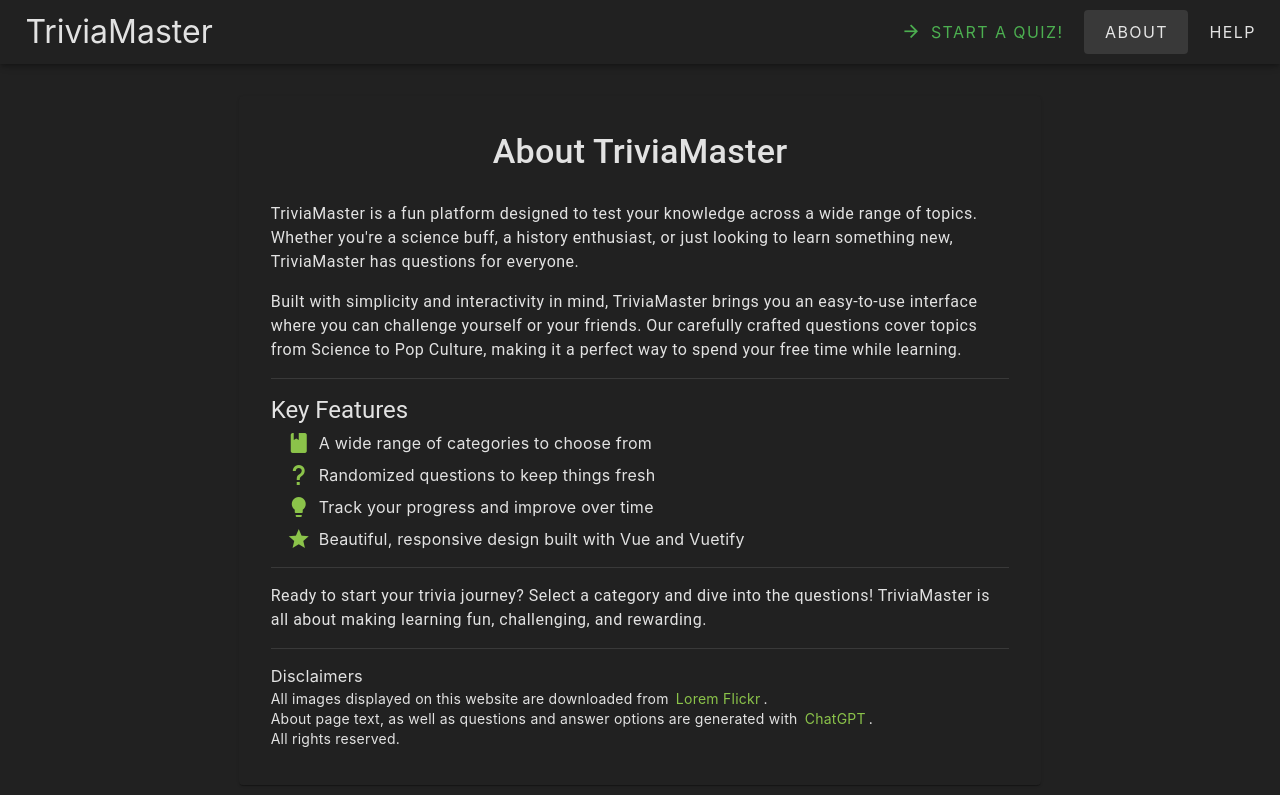
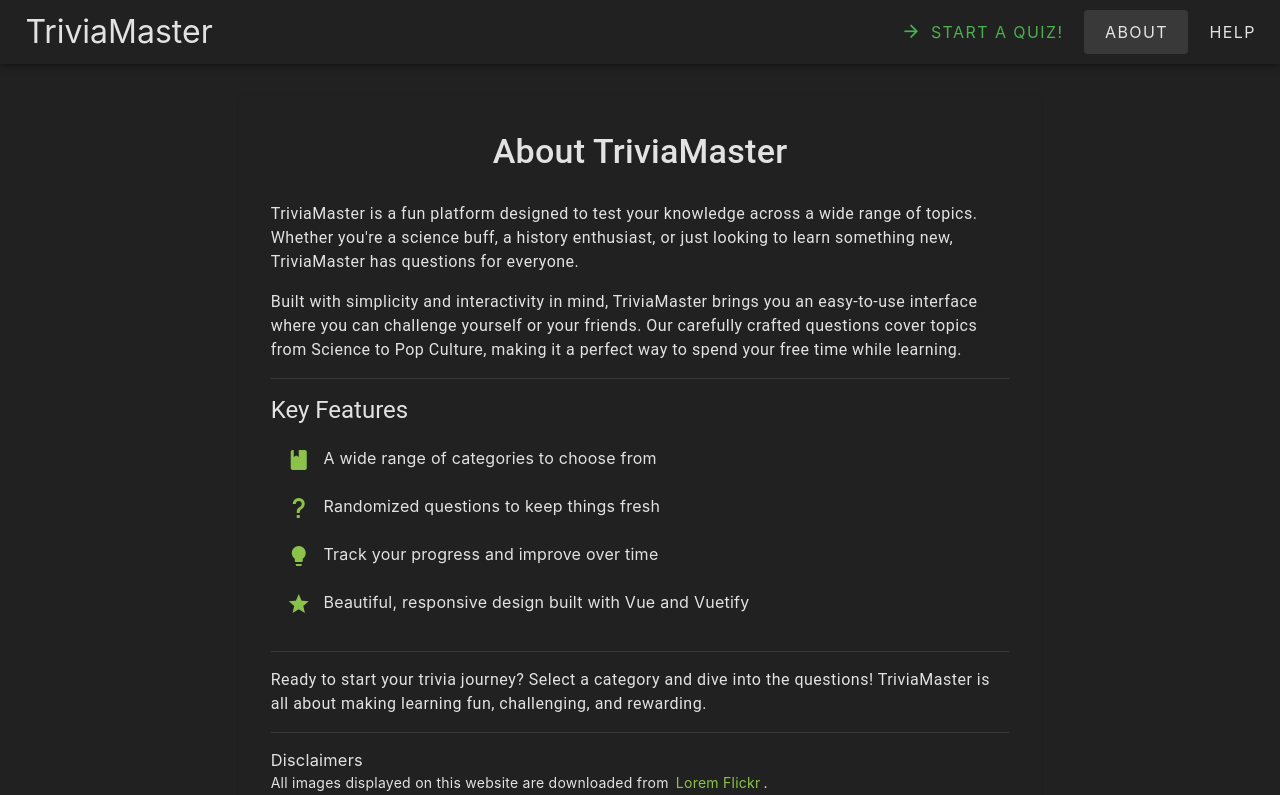
Before and after one commit to leoboehm/web-project, a Vue app: page /about in a window 1280 px wide. Shown: the top 795 px of the page. Built offline with nearby package versions, Linux system fonts and the light colour scheme.

Commit message:
Added help page & contact form

```diff
--- a/src/router/index.js
+++ b/src/router/index.js
@@ -28,11 +28,11 @@ const router = createRouter({
   scrollBehavior(to) {
     // if there's a hash, scroll to the element with that id
     if (to.hash) {
-      return { el: to.hash, behavior: 'smooth' };
+      return { el: to.hash, behavior: 'smooth' }
     }
     // scroll to the top of the page
-    return { top: 0 };
-  }
+    return { top: 0 }
+  },
 })
 
 export default router
--- a/src/views/AboutView.vue
+++ b/src/views/AboutView.vue
@@ -25,24 +25,24 @@
             <v-divider class="my-4"></v-divider>
 
             <h5 class="text-h5 mt-4">Key Features</h5>
-            <ul class="feature-list mt-1">
-              <li>
+            <v-list>
+              <v-list-item class="list-item">
                 <v-icon color="secondary" class="mr-2">mdi-book</v-icon> A wide
                 range of categories to choose from
-              </li>
-              <li>
+              </v-list-item>
+              <v-list-item class="list-item">
                 <v-icon color="secondary" class="mr-2">mdi-help</v-icon>
                 Randomized questions to keep things fresh
-              </li>
-              <li>
+              </v-list-item>
+              <v-list-item class="list-item">
                 <v-icon color="secondary" class="mr-2">mdi-lightbulb</v-icon>
                 Track your progress and improve over time
-              </li>
-              <li>
+              </v-list-item>
+              <v-list-item class="list-item">
                 <v-icon color="secondary" class="mr-2">mdi-star</v-icon>
                 Beautiful, responsive design built with Vue and Vuetify
-              </li>
-            </ul>
+              </v-list-item>
+            </v-list>
 
             <v-divider class="my-4"></v-divider>
 
@@ -60,8 +60,8 @@
               <a href="https://loremflickr.com">Lorem Flickr</a>.
             </p>
             <p>
-              About page text, as well as questions and answer options are
-              generated with
+              Contents of About and Help page, as well as questions and answer
+              options in quizzes are generated with
               <a href="https://chatgpt.com">ChatGPT</a>.
             </p>
             <p>All rights reserved.</p>
@@ -73,15 +73,7 @@
 </template>
 
 <style scoped>
-.feature-list {
-  padding-left: 16px;
-  list-style: none;
-}
-
-.feature-list li {
-  margin-bottom: 8px;
+.list-item {
   font-size: 16px;
-  display: flex;
-  align-items: center;
 }
 </style>
--- a/src/views/HelpView.vue
+++ b/src/views/HelpView.vue
@@ -3,13 +3,19 @@
     <!-- FAQ Section -->
     <v-row class="justify-center">
       <v-col cols="12" md="8">
-        <v-card class="py-5 px-4 mb-6">
-          <v-card-title class="text-h4 text-center mb-4">Frequently Asked Questions</v-card-title>
+        <v-card class="py-5 px-4 mb-6" flat>
+          <v-card-title class="text-h4 text-center mb-4"
+            >Frequently Asked Questions</v-card-title
+          >
           <v-card-text>
             <v-expansion-panels>
-              <v-expansion-panel v-for="(faq, index) in faqs" :key="index">
-                <v-expansion-panel-header>{{ faq.question }}</v-expansion-panel-header>
-                <v-expansion-panel-content>{{ faq.answer }}</v-expansion-panel-content>
+              <v-expansion-panel v-for="(faq, index) in faqs" :key="index" class="my-1">
+                <v-expansion-panel-title class="text-h6 text-primary">{{
+                  faq.question
+                }}</v-expansion-panel-title>
+                <v-expansion-panel-text class="panel-text">{{
+                  faq.answer
+                }}</v-expansion-panel-text>
               </v-expansion-panel>
             </v-expansion-panels>
           </v-card-text>
@@ -18,15 +24,22 @@
     </v-row>
 
     <!-- Contact Form Section -->
-    <v-row class="justify-center" id=contact>
+    <v-row class="justify-center" id="contact">
       <v-col cols="12" md="8">
         <v-card class="py-5 px-4">
-          <v-card-title class="text-h4 text-center mb-4">Contact Us</v-card-title>
+          <v-card-title class="text-h4 text-center mb-4"
+            >Contact Us</v-card-title
+          >
+          <v-card-subtitle class="text-h6 text-primary">If you have any further questions, suggestions or feedback, we're happy to receive your message!</v-card-subtitle>
           <v-card-text>
-            <v-form ref="contactForm" v-model="formValid" @submit.prevent="submitForm">
+            <v-form
+              ref="contactForm"
+              v-model="formValid"
+              @submit.prevent="submitForm"
+            >
               <v-text-field
                 v-model="contactForm.name"
-                label="Your Name"
+                label="Name"
                 :rules="[v => !!v || 'Name is required']"
                 required
               ></v-text-field>
@@ -34,18 +47,30 @@
               <v-text-field
                 v-model="contactForm.email"
                 label="Email"
-                :rules="[v => !!v || 'Email is required', v => /.+@.+\..+/.test(v) || 'E-mail must be valid']"
+                :rules="[
+                  v => !!v || 'Email is required',
+                  v => /.+@.+\..+/.test(v) || 'E-mail must be valid',
+                ]"
                 required
               ></v-text-field>
 
               <v-textarea
                 v-model="contactForm.message"
-                label="Message"
+                label="Your Message"
                 :rules="[v => !!v || 'Message is required']"
                 required
               ></v-textarea>
 
-              <v-btn color="primary" class="mt-4" type="submit" :disabled="!formValid">Submit</v-btn>
+              <v-row class="px-3">
+              <v-spacer />
+              <v-btn
+                color="primary"
+                class="mt-4"
+                size="large"
+                type="submit"
+                :disabled="!formValid"
+                >Submit</v-btn
+              ></v-row>
             </v-form>
           </v-card-text>
         </v-card>
@@ -60,48 +85,54 @@ export default {
     return {
       faqs: [
         {
-          question: "How do I start a quiz?",
-          answer: "Simply choose a category from the homepage and click 'Start Quiz' to begin answering questions."
+          question: 'How do I start a quiz?',
+          answer:
+            "Simply choose a category from the homepage or click 'Start a Quiz' to begin answering questions.",
         },
         {
-          question: "Can I select multiple categories?",
-          answer: "Currently, you can only choose one category at a time, but we're working to add more options in the future."
+          question: 'Can I select multiple categories?',
+          answer:
+            "Currently, you can only choose one category at a time, but we're working to add more options in the future.",
         },
         {
-          question: "How is my score calculated?",
-          answer: "Your score is based on the number of correct answers you provide. Each question is worth one point."
+          question: 'How is my score calculated?',
+          answer:
+            'Your score is based on the number of correct answers you provide. Each question is worth one point.',
         },
         {
-          question: "Can I play this quiz offline?",
-          answer: "TriviaMaster requires an internet connection to fetch the latest questions, so make sure you're online to enjoy the full experience."
-        }
+          question: 'Can I play this quiz offline?',
+          answer:
+            "TriviaMaster requires an internet connection to fetch the latest questions, so make sure you're online to enjoy the full experience.",
+        },
       ],
       contactForm: {
         name: '',
         email: '',
-        message: ''
+        message: '',
       },
-      formValid: false
-    };
+      formValid: false,
+    }
   },
   methods: {
     submitForm() {
       if (this.formValid) {
-        // Handle form submission (e.g., send email or API request)
-        alert("Thank you for your message! We'll get back to you soon.");
-        this.resetForm();
+        alert("Contact message sent.")
+        this.resetForm()
       }
     },
     resetForm() {
-      this.contactForm.name = '';
-      this.contactForm.email = '';
-      this.contactForm.message = '';
-      this.formValid = false;
-      this.$refs.contactForm.resetValidation();
-    }
-  }
-};
+      this.contactForm.name = ''
+      this.contactForm.email = ''
+      this.contactForm.message = ''
+      this.formValid = false
+      this.$refs.contactForm.resetValidation()
+    },
+  },
+}
 </script>
 
 <style scoped>
+.panel-text{
+  font-size: 16px;
+}
 </style>
--- a/src/views/QuizView.vue
+++ b/src/views/QuizView.vue
@@ -2,22 +2,22 @@
   <v-container fluid>
     <v-row v-if="questionStore.getSelectedCategory == undefined">
       <v-col cols="12">
-        <h2 class="text-center my-5">Select a category to start a quiz!</h2>
+        <h2 class="text-h4 text-center my-5">Select a category to start a quiz!</h2>
       </v-col>
       <CategorySelection />
     </v-row>
 
     <template v-else>
       <v-card flat v-if="quizStart">
-        <v-card-title
+        <v-card-title class="text-h4"
           >Category: {{ questionStore.getSelectedCategory.name }}</v-card-title
         >
         <v-img
           :src="questionStore.getSelectedCategory.img"
           max-width="500px"
-          class="ma-2"
+          class="ma-4"
         ></v-img>
-        <v-card-subtitle>{{
+        <v-card-subtitle class="text-h6">{{
           questionStore.getSelectedCategory.description
         }}</v-card-subtitle>
         <div class="pa-4">
```
